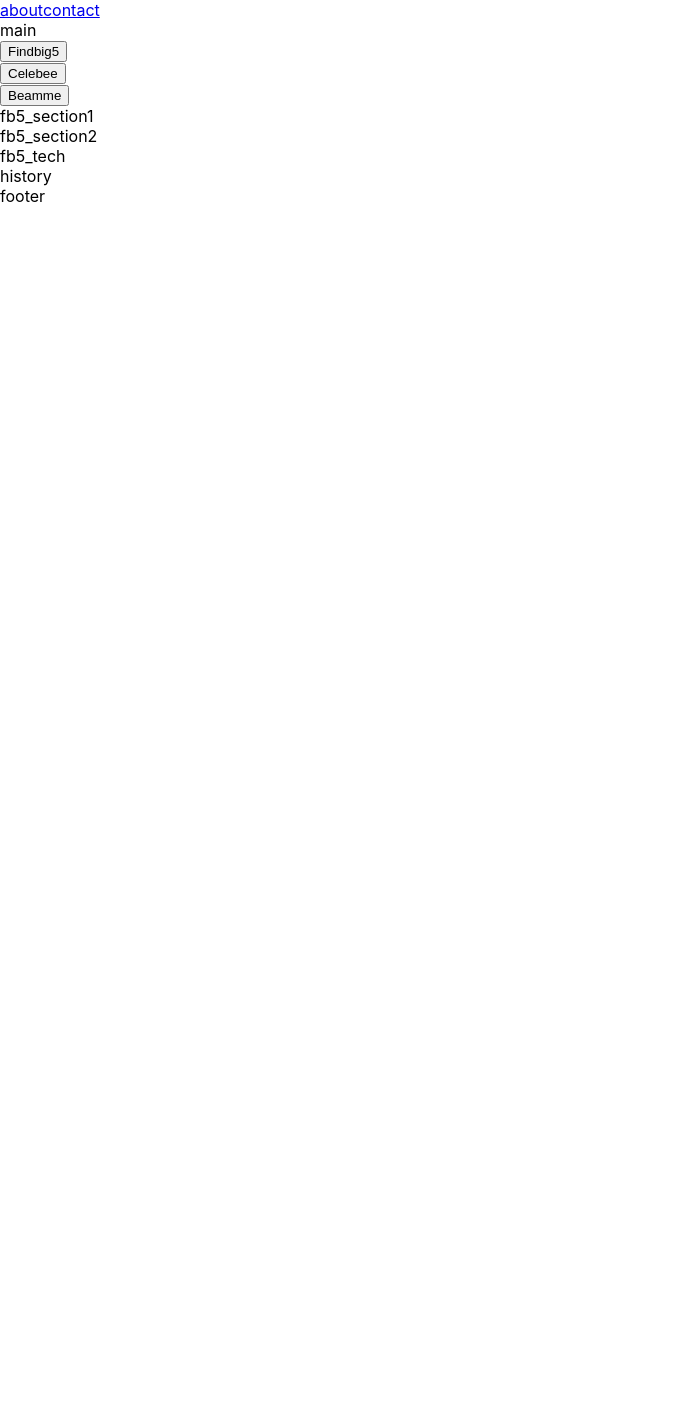
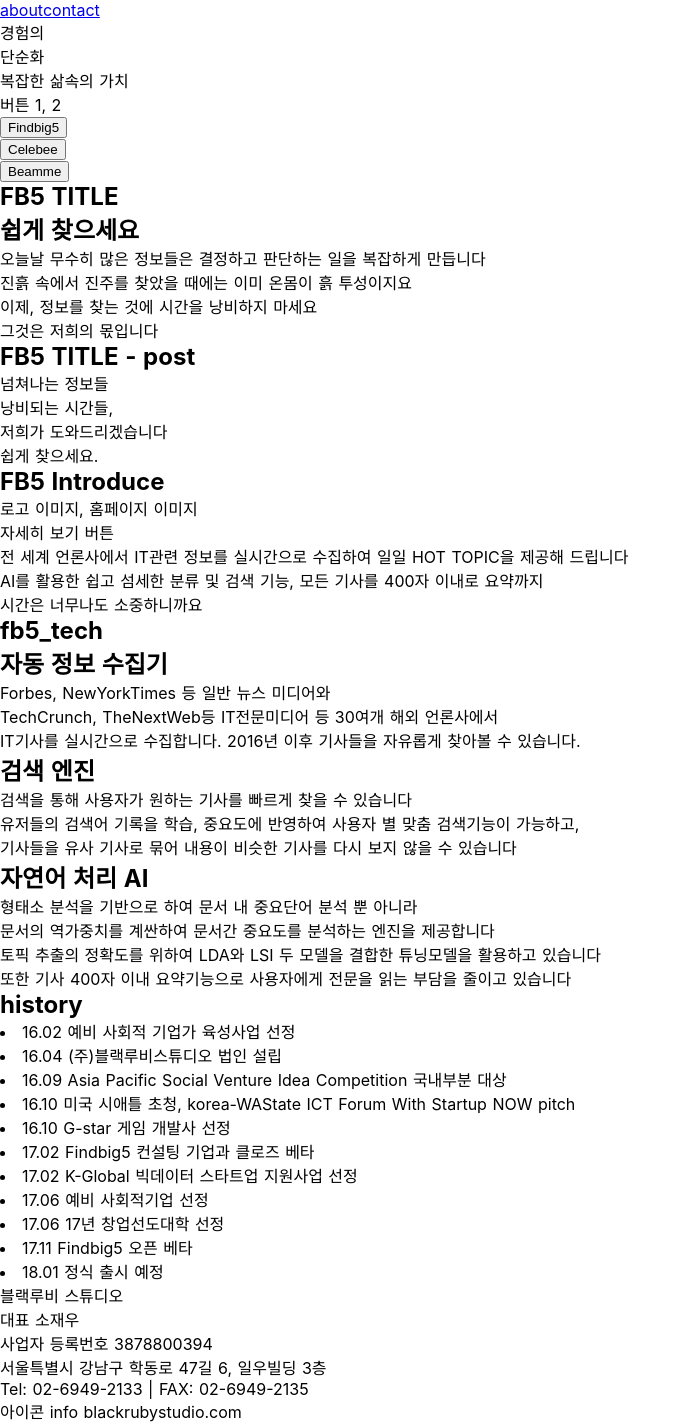
Before and after one commit to blackrubystudio/BRS_Hompage, a Nuxt app: page / in a window 1280 px wide. Shown: the whole page, without its empty margins (0-691 px from the left). Before the commit the page ends 800 px from the top, so only its background shows below. Built offline with nearby package versions, Linux system fonts and the light colour scheme.

Commit message:
Add: content(only)

```diff
--- a/components/common/footer.vue
+++ b/components/common/footer.vue
@@ -1,5 +1,12 @@
 <template>
-    <div>footer</div>
+<div>
+    <div>블랙루비 스튜디오</div>
+    <div>대표 소재우</div>
+    <div>사업자 등록번호 3878800394</div>
+    <div>서울특별시 강남구 학동로 47길 6, 일우빌딩 3층</div>
+    <div>Tel: 02-6949-2133 | FAX: 02-6949-2135</div>
+    <div>아이콘 info blackrubystudio.com</div>
+    </div>
 </template>
 
 <script>
@@ -8,6 +15,6 @@ export default {
 }
 </script>
 
-<style>
+<style scoped>
 
 </style>
--- a/components/main/basic/history.vue
+++ b/components/main/basic/history.vue
@@ -1,5 +1,18 @@
 <template>
-    <div>history</div>
+  <div>
+      <h1>history</h1>
+      <li>16.02 예비 사회적 기업가 육성사업 선정</li>
+      <li>16.04 (주)블랙루비스튜디오 법인 설립</li>
+      <li>16.09 Asia Pacific Social Venture Idea Competition 국내부분 대상</li>
+      <li>16.10 미국 시애틀 초청, korea-WAState ICT Forum With Startup NOW pitch</li>
+      <li>16.10 G-star 게임 개발사 선정</li>
+      <li>17.02 Findbig5 컨설팅 기업과 클로즈 베타</li>
+      <li>17.02 K-Global 빅데이터 스타트업 지원사업 선정</li>
+      <li>17.06 예비 사회적기업 선정</li>
+      <li>17.06 17년 창업선도대학 선정</li>
+      <li>17.11 Findbig5 오픈 베타</li>
+      <li>18.01 정식 출시 예정</li>
+    </div>
 </template>
 
 <script>
@@ -8,6 +21,6 @@ export default {
 }
 </script>
 
-<style>
+<style scoped>
 
 </style>
--- a/components/main/basic/main.vue
+++ b/components/main/basic/main.vue
@@ -1,5 +1,10 @@
 <template>
-    <div>main</div>
+    <div>
+    <div>경험의</div>
+    <div>단순화</div>
+    <div>복잡한 삶속의 가치</div>
+    <div>버튼 1, 2</div>
+    </div>
 </template>
 
 <script>
@@ -8,6 +13,6 @@ export default {
 }
 </script>
 
-<style>
+<style scoped>
 
 </style>
--- a/components/main/beamme/introduce.vue
+++ b/components/main/beamme/introduce.vue
@@ -1,5 +1,12 @@
 <template>
-    <div>beamme_section2</div>
+    <div>
+        <h1>BEAMME Introduce</h1>
+        <div>클라우드 PC 서비스를 통해</div>
+        <div>다양한 디바이스를 지원하고</div>
+        <div>게임 뿐만 아니라 고사양 PC가 필요한</div>
+        <div>3D, 영상, 음악 작업 등에서도</div>
+        <div>활용할 수 있습니다.</div>
+    </div>
 </template>
 
 <script>
@@ -8,6 +15,6 @@ export default {
 }
 </script>
 
-<style>
+<style scoped>
 
 </style>
--- a/components/main/beamme/technology.vue
+++ b/components/main/beamme/technology.vue
@@ -8,6 +8,6 @@ export default {
 }
 </script>
 
-<style>
+<style scoped>
 
 </style>
--- a/components/main/beamme/title.vue
+++ b/components/main/beamme/title.vue
@@ -1,5 +1,17 @@
 <template>
-    <div>beamme_section1</div>
+    <div>
+        <h1>BEAMME TITLE</h1>
+        <h1>언제 어디서든 빠르게</h1>
+        <p></p>
+
+        <h1>BEAMME TITLE - Beamme</h1>
+        <div>클릭 한번으로 만나는</div>
+        <div>당신의 고사양 pc</div>
+        <div>컴퓨터 구입한다고 고민하지 말고</div>
+        <div>BEAMME하세요</div>
+
+        <div>우리집 노트북을 최신컴으로 BEAMME</div>
+    </div>
 </template>
 
 <script>
@@ -8,6 +20,6 @@ export default {
 }
 </script>
 
-<style>
+<style scoped>
 
 </style>
--- a/components/main/celebee/introduce.vue
+++ b/components/main/celebee/introduce.vue
@@ -1,5 +1,13 @@
 <template>
-    <div>celebee_section2</div>
+    <div>
+    <h1>celebee Introduce</h1>
+
+    <div>좋아하는 아이돌을 입력하기만 하면</div>
+    <div>매주 월요일, 당신이 좋아하는 아이돌의 스케쥴과</div>
+    <div>영상을 메세지로 보내드립니다</div>
+    <div>셀레비가 여러분을 찾아갑니다.</div>
+
+    </div>
 </template>
 
 <script>
@@ -8,6 +16,6 @@ export default {
 }
 </script>
 
-<style>
+<style scoped>
 
 </style>
--- a/components/main/celebee/technology.vue
+++ b/components/main/celebee/technology.vue
@@ -8,6 +8,6 @@ export default {
 }
 </script>
 
-<style>
+<style scoped>
 
 </style>
--- a/components/main/celebee/title.vue
+++ b/components/main/celebee/title.vue
@@ -1,5 +1,16 @@
 <template>
-    <div>celebee_section1</div>
+    <div>
+    <h1>Celebee Title</h1>
+    <h1>매일 전해 받는 내 아이돌 소식</h1>
+
+    <h1>Celebee Title - post</h1>
+    <div>매일 전해받는</div>
+    <div>내 아이돌 소식</div>
+    <div>From. 셀레비</div>
+    <div>이제 좋아하는 아이돌을</div>
+    <div>빠짐없이 만나보세요</div>
+
+    </div>
 </template>
 
 <script>
@@ -8,6 +19,6 @@ export default {
 }
 </script>
 
-<style>
+<style scoped>
 
 </style>
--- a/components/main/findbig5/introduce.vue
+++ b/components/main/findbig5/introduce.vue
@@ -1,5 +1,12 @@
 <template>
-    <div>fb5_section2</div>
+    <div>
+    <h1>FB5 Introduce</h1>
+    <div>로고 이미지, 홈페이지 이미지</div>
+    <div>자세히 보기 버튼</div>
+    <div>전 세계 언론사에서 IT관련 정보를 실시간으로 수집하여 일일 HOT TOPIC을 제공해 드립니다</div>
+    <div>AI를 활용한 쉽고 섬세한 분류 및 검색 기능, 모든 기사를 400자 이내로 요약까지</div>
+    <div>시간은 너무나도 소중하니까요</div>
+    </div>
 </template>
 
 <script>
@@ -8,6 +15,6 @@ export default {
 }
 </script>
 
-<style>
+<style scoped>
 
 </style>
--- a/components/main/findbig5/technology.vue
+++ b/components/main/findbig5/technology.vue
@@ -1,5 +1,22 @@
 <template>
-    <div>fb5_tech</div>
+    <div>
+      <h1>fb5_tech</h1>
+        <h2>자동 정보 수집기</h2>
+        <p>Forbes, NewYorkTimes 등 일반 뉴스 미디어와</p>
+        <p>TechCrunch, TheNextWeb등 IT전문미디어 등 30여개 해외 언론사에서</p>
+        <p>IT기사를 실시간으로 수집합니다. 2016년 이후 기사들을 자유롭게 찾아볼 수 있습니다.</p>
+
+        <h2>검색 엔진</h2>
+        <p>검색을 통해 사용자가 원하는 기사를 빠르게 찾을 수 있습니다</p>
+        <p>유저들의 검색어 기록을 학습, 중요도에 반영하여 사용자 별 맞춤 검색기능이 가능하고,</p>
+        <p>기사들을 유사 기사로 묶어 내용이 비슷한 기사를 다시 보지 않을 수 있습니다</p>
+
+        <h2>자연어 처리 AI</h2>
+        <p>형태소 분석을 기반으로 하여 문서 내 중요단어 분석 뿐 아니라</p>
+        <p>문서의 역가중치를 계싼하여 문서간 중요도를 분석하는 엔진을 제공합니다</p>
+        <p>토픽 추출의 정확도를 위하여 LDA와 LSI 두 모델을 결합한 튜닝모델을 활용하고 있습니다</p>
+        <p>또한 기사 400자 이내 요약기능으로 사용자에게 전문을 읽는 부담을 줄이고 있습니다</p>
+    </div>
 </template>
 
 <script>
@@ -8,6 +25,6 @@ export default {
 }
 </script>
 
-<style>
+<style scoped>
 
 </style>
--- a/components/main/findbig5/title.vue
+++ b/components/main/findbig5/title.vue
@@ -1,5 +1,18 @@
 <template>
-    <div>fb5_section1</div>
+    <div>
+       <h1>FB5 TITLE</h1>
+        <h1>쉽게 찾으세요</h1>
+        <p>오늘날 무수히 많은 정보들은 결정하고 판단하는 일을 복잡하게 만듭니다</p>
+        <p>진흙 속에서 진주를 찾았을 때에는 이미 온몸이 흙 투성이지요</p>
+        <p>이제, 정보를 찾는 것에 시간을 낭비하지 마세요</p>
+        <p>그것은 저희의 몫입니다</p>
+
+       <h1>FB5 TITLE - post</h1>
+       <div>넘쳐나는 정보들</div>
+       <div>낭비되는 시간들,</div>
+       <div>저희가 도와드리겠습니다</div>
+       <div>쉽게 찾으세요.</div>
+    </div>
 </template>
 
 <script>
@@ -8,6 +21,6 @@ export default {
 }
 </script>
 
-<style>
+<style scoped>
 
 </style>
```
